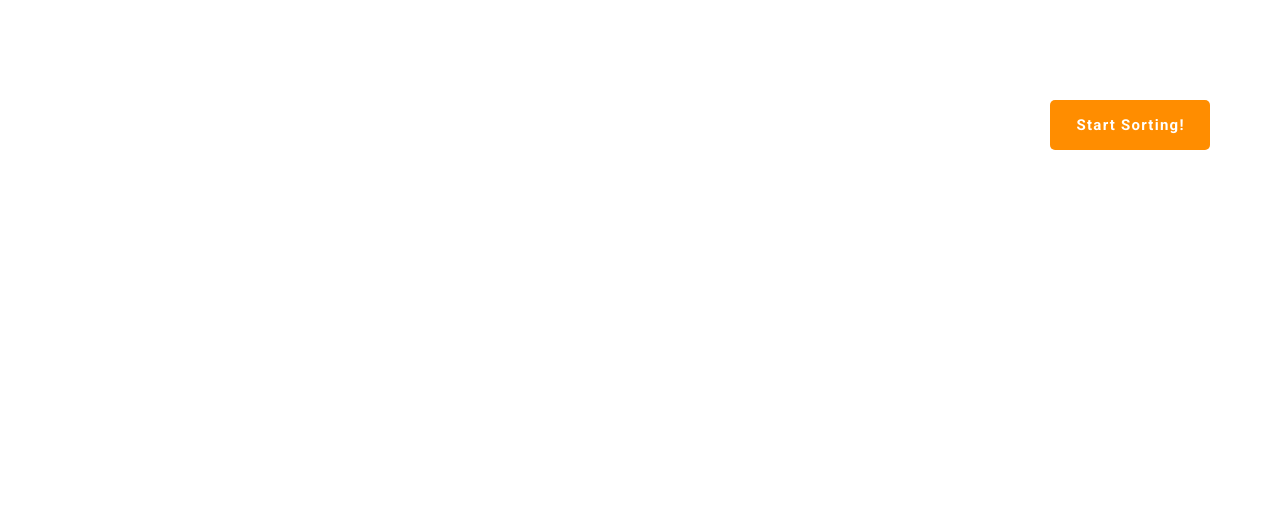
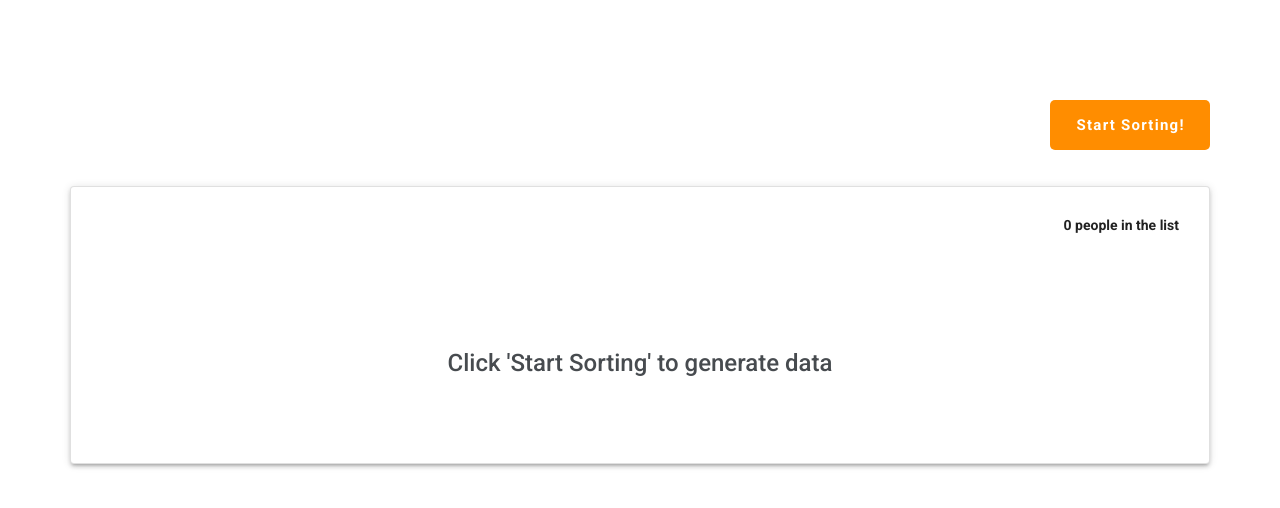
Before and after one commit to JohanurRahman/potatostan-sorting-department, a Vue app: page / in a window 1280 px wide. Shown: the top 508 px of the page. Built offline with nearby package versions, Linux system fonts and the light colour scheme.

Commit message:
Table component renderd

```diff
--- a/src/views/Home.vue
+++ b/src/views/Home.vue
@@ -5,28 +5,43 @@
         Start Sorting!
       </v-btn>
     </div>
-    <Dialog v-model="showDialog" @peopleCount="submittedPeopleCount($event)"></Dialog>
+    <Dialog v-model="showDialog" @userCount="generateRandomUser($event)" />
+
+    <v-card class="card" elevation="3" outlined>
+      <div class="card__header">
+        <h3> {{ user.length }} people in the list </h3>
+      </div>
+      <template v-if="user.length">
+        <Table :user="user" />
+      </template>
+      <template v-else>
+        <div class="card__no-records">
+          <h2>Click 'Start Sorting' to generate data</h2>
+        </div>
+      </template>
+    </v-card>
   </div>
 </template>
 
 <script>
 import Dialog from "../components/Dialog";
+import Table from "../components/Table";
+import randomUserGeneratorMixin from "../mixins/randomUserGeneratorMixin";
 
 export default {
   name: 'Home',
+  mixins: [randomUserGeneratorMixin],
   components: {
+    Table,
     Dialog,
   },
   data: () => ({
     showDialog: false,
-    randomData: [],
+    user: [],
   }),
   methods: {
-    submittedPeopleCount(value) {
-      // this.randomData = this.randomUsers(parseInt(value));
-      // if (this.randomData.length > 0) {
-      //   this.$refs.stopwatch.start();
-      // }
+    generateRandomUser(userCount) {
+      this.user = this.randomUsers(parseInt(userCount));
     },
   },
 }
@@ -41,4 +56,28 @@ export default {
   margin: 0 auto;
   padding: 100px 0;
 }
+
+.card {
+  &__header {
+    padding: 30px;
+    display: flex;
+    justify-content: flex-end;
+    h3 {
+      line-height: 16px;
+      font-size: 14px;
+      font-weight: 700;
+    }
+  }
+  &__no-records {
+    display: flex ;
+    flex-direction: column;
+    justify-content: center;
+    align-items: center;
+    min-height: 200px;
+    h2 {
+      font-weight: 500;
+      color: rgba(10, 15, 20, 0.75);
+    }
+  }
+}
 </style>
```
